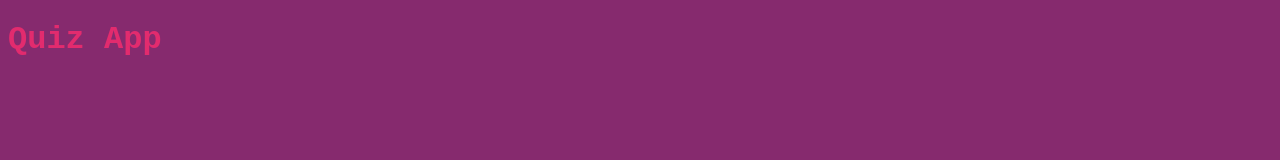
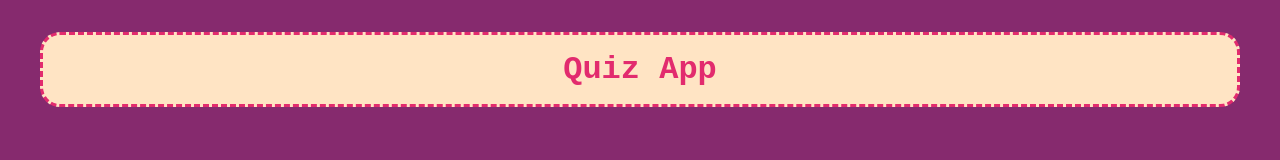
Before and after one commit to B-Baumeister/Quiz-App, a plain HTML site: page index.html in a window 1280 px wide. Drawn offline with Linux system fonts and the light colour scheme.

Commit message:
h1 ready

```diff
--- a/css/styles.css
+++ b/css/styles.css
@@ -5,5 +5,10 @@ h1 {
   color: rgb(226, 43, 110);
   font-family: "Courier New", Courier, monospace;
   display: flex;
-  text-align: center;
+  justify-content: center;
+  border-style: dashed;
+  background-color: bisque;
+  padding: 1rem;
+  margin: 2rem;
+  border-radius: 20px;
 }
```
